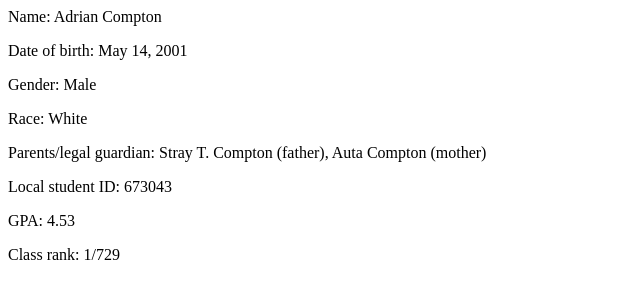
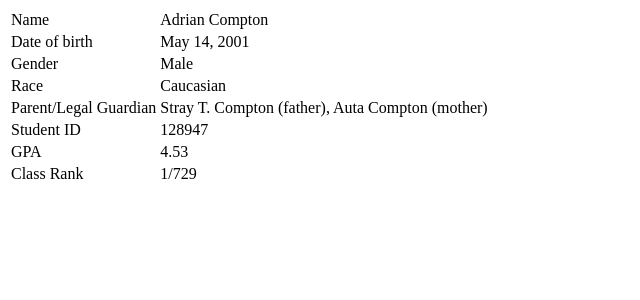
Before and after one commit to pluma-lms/pluma-lms-php, a PHP site: page /includes/pages/vitals.php in a window 1280 px wide. Shown: the top 300 px of the page, without its empty margins (0-640 px from the left). Run offline with PHP 8.4, Linux system fonts and the light colour scheme.

Commit message:
Update vitals.php

```diff
--- a/includes/pages/vitals.php
+++ b/includes/pages/vitals.php
@@ -3,13 +3,15 @@
          <meta charset="utf-8"/>
     </head>
     <body>
-        <p>Name: Adrian Compton</p>
-        <p>Date of birth: May 14, 2001</p>
-        <p>Gender: Male</p>
-        <p>Race: White</p>
-        <p>Parents/legal guardian: Stray T. Compton (father), Auta Compton (mother)</p>
-        <p>Local student ID: 673043</p>
-        <p>GPA: 4.53</p>
-        <p>Class rank: 1/729</p>
+        <table>
+            <tr><td>Name</td> <td>Adrian Compton</td></tr>
+            <tr><td>Date of birth</td> <td>May 14, 2001</td></tr>
+            <tr><td>Gender</td> <td>Male</td></tr>
+            <tr><td>Race</td><td>Caucasian</td></tr>
+            <tr><td>Parent/Legal Guardian   </td><td>Stray T. Compton (father), Auta Compton (mother)</td></tr>
+            <tr><td>Student ID</td><td>128947</td></tr>
+            <tr><td>GPA</td><td>4.53</td></tr>
+            <tr><td>Class Rank</td><td>1/729</td></tr>
+        </table>
     </body>
 </html>
```
